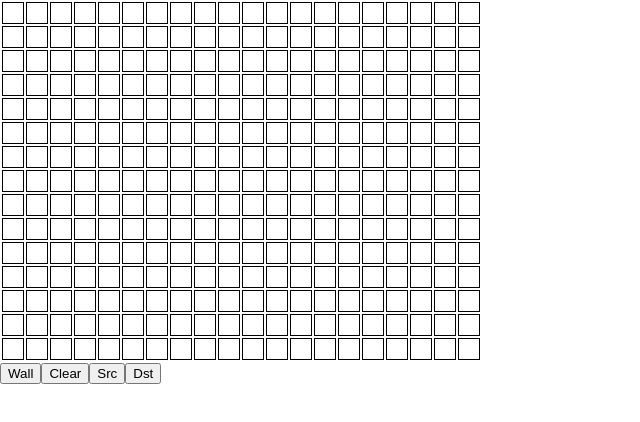
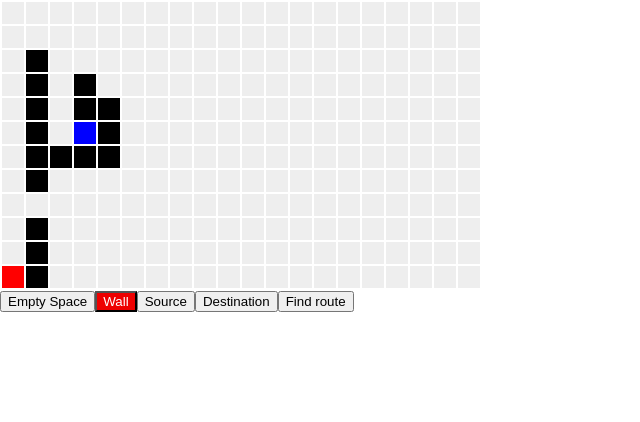
Before and after one commit to avevotsira/my-react-project, a React (Create React App) app: page / in a window 1280 px wide. Shown: the top 422 px of the page, without its empty margins (0-640 px from the left). Built offline with nearby package versions, Linux system fonts and the light colour scheme.

Commit message:
working finished

```diff
--- a/src/App.js
+++ b/src/App.js
@@ -5,180 +5,186 @@ function create2dArray(n, m) {
   return new Array(n).fill().map((_) => new Array(m).fill(false));
 }
 
-function App() {
-  // 15 x 20
+// 0 = Empty Space
+// 1 = Wall
+// 2 = Source
+// 3 = Destination
+const EMPTY_SPACE = 0;
+const WALL = 1;
+const SOURCE = 2;
+const DESTINATION = 3;
 
-  const [IsActivated, SetIsActivate] = useState(false);
-  const [IsSrc, SetIsSrc] = useState(false);
-  const [IsDsc, SetIsDsc] = useState(false);
-  const [IsFindPath, SetIsFindPath] = useState(false);
+const CELL_COLOR = ["#eeeeee", "#000000", "#ff0000", "#0000ff"];
 
-  const [grid, setGrid] = useState(create2dArray(15, 20));
-  const [color, setColor] = useState("");
-  const [isSource, setIsSource] = useState(false);
-  const [isDestination, setIsDestination] = useState(false);
-
-  const onClick = (r, c) => {
-    const list = [...grid];
-    console.log("Row" + r, "Column:" + c);
-    console.log(list[14][19]);
-    console.log(list);
-    const box = list[r][c];
-    if (!box && color) {
-      list[r][c] = color;
-      setGrid(list);
-
-      if (color === "red") {
-        setIsSource(true);
-        if (isDestination) {
-          SetIsFindPath(true);
-        }
-      }
-      if (color === "blue") {
-        setIsDestination(true);
-        if (isSource) {
-          SetIsFindPath(true);
-        }
+function createInitialMap() {
+  return [
+    [0, 0, 0, 0, 0, 0, 0, 0, 0, 0, 0, 0, 0, 0, 0, 0, 0, 0, 0, 0],
+    [0, 0, 0, 0, 0, 0, 0, 0, 0, 0, 0, 0, 0, 0, 0, 0, 0, 0, 0, 0],
+    [0, 1, 0, 0, 0, 0, 0, 0, 0, 0, 0, 0, 0, 0, 0, 0, 0, 0, 0, 0],
+    [0, 1, 0, 1, 0, 0, 0, 0, 0, 0, 0, 0, 0, 0, 0, 0, 0, 0, 0, 0],
+    [0, 1, 0, 1, 1, 0, 0, 0, 0, 0, 0, 0, 0, 0, 0, 0, 0, 0, 0, 0],
+    [0, 1, 0, 3, 1, 0, 0, 0, 0, 0, 0, 0, 0, 0, 0, 0, 0, 0, 0, 0],
+    [0, 1, 1, 1, 1, 0, 0, 0, 0, 0, 0, 0, 0, 0, 0, 0, 0, 0, 0, 0],
+    [0, 1, 0, 0, 0, 0, 0, 0, 0, 0, 0, 0, 0, 0, 0, 0, 0, 0, 0, 0],
+    [0, 0, 0, 0, 0, 0, 0, 0, 0, 0, 0, 0, 0, 0, 0, 0, 0, 0, 0, 0],
+    [0, 1, 0, 0, 0, 0, 0, 0, 0, 0, 0, 0, 0, 0, 0, 0, 0, 0, 0, 0],
+    [0, 1, 0, 0, 0, 0, 0, 0, 0, 0, 0, 0, 0, 0, 0, 0, 0, 0, 0, 0],
+    [2, 1, 0, 0, 0, 0, 0, 0, 0, 0, 0, 0, 0, 0, 0, 0, 0, 0, 0, 0],
+  ];
 }
 
-      color !== "black" && setColor("");
-    }
-  };
-  const find2d = (grid, item) => {
-    let ix = 0,
-      col = -1;
-    while (ix < grid.length && (col = grid[ix].indexOf(item)) === -1) ix++;
-    return ix === grid.length ? undefined : [ix, col];
-  };
-
-  const handlesClear = () => {
-    setGrid(create2dArray(15, 20));
-    if (IsActivated || IsSrc || IsDsc) {
-      SetIsActivate(false);
-      SetIsSrc(false);
-      SetIsDsc(false);
-      setIsDestination(false);
-      setIsSource(false);
-      SetIsFindPath(false);
-    }
-  };
-  const handlesWall = () => {
-    SetIsActivate((e) => !e);
-    if (IsSrc || IsDsc) {
-      SetIsDsc(false);
-      SetIsSrc(false);
-    }
-  };
-  const handlesSrc = () => {
-    SetIsSrc((e) => !e);
-    if (IsDsc || IsActivated) {
-      SetIsActivate(false);
-      SetIsDsc(false);
-    }
-  };
-  const handlesDsc = () => {
-    SetIsDsc((e) => !e);
-
-    if (IsSrc || IsActivated) {
-      SetIsActivate(false);
-      SetIsSrc(false);
-    }
-  };
-
-  const HandleFindpath = () => {
-    let list = [...grid];
-    let src = find2d(list, "red");
-    let r = src[0];
-    let c = src[1];
-    //let dst = find2d(list, "blue");
-
-    function move(r, c) {
-      if (list[r][c] === "blue") {
-        console.log("SRC to Dst is Possible");
-        alert("The Src => Dst is possible");
-      } else if (list[r][c] !== "black" && list[r][c] !== "v") {
-        console.log("Valid position at colum:", c, "row", r);
-        list[r][c] = "v";
+function createDummyRoute() {
+  return [
+    [0, 0, 0, 0, 0, 0, 0, 0, 0, 0, 0, 0, 0, 0, 0, 0, 0, 0, 0, 0],
+    [0, 0, 0, 0, 0, 0, 0, 0, 0, 0, 0, 0, 0, 0, 0, 0, 0, 0, 0, 0],
+    [0, 1, 0, 0, 0, 0, 0, 0, 0, 0, 0, 0, 0, 0, 0, 0, 0, 0, 0, 0],
+    [0, 1, 0, 1, 0, 0, 0, 0, 0, 0, 0, 0, 0, 0, 0, 0, 0, 0, 0, 0],
+    [0, 1, 0, 1, 1, 0, 0, 0, 0, 0, 0, 0, 0, 0, 0, 0, 0, 0, 0, 0],
+    [4, 1, 0, 3, 1, 0, 0, 0, 0, 0, 0, 0, 0, 0, 0, 0, 0, 0, 0, 0],
+    [4, 1, 1, 1, 1, 0, 0, 0, 0, 0, 0, 0, 0, 0, 0, 0, 0, 0, 0, 0],
+    [4, 1, 0, 0, 0, 0, 0, 0, 0, 0, 0, 0, 0, 0, 0, 0, 0, 0, 0, 0],
+    [4, 0, 0, 0, 0, 0, 0, 0, 0, 0, 0, 0, 0, 0, 0, 0, 0, 0, 0, 0],
+    [4, 1, 0, 0, 0, 0, 0, 0, 0, 0, 0, 0, 0, 0, 0, 0, 0, 0, 0, 0],
+    [4, 1, 0, 0, 0, 0, 0, 0, 0, 0, 0, 0, 0, 0, 0, 0, 0, 0, 0, 0],
+    [2, 1, 0, 0, 0, 0, 0, 0, 0, 0, 0, 0, 0, 0, 0, 0, 0, 0, 0, 0],
+  ];
 }
 
-      //list[r].length is 20
-      if (c < list[r].length - 1) {
-        move(r, c + 1);
-      }
-      //list.length is 15
-      if (r < list.length - 1) {
-        move(r + 1, c);
+function GameMap({ grid, onClick, route }) {
+  return (
+    <table>
+      <tbody>
+        {grid.map((row, rowIndex) => (
+          <tr key={rowIndex}>
+            {row.map((column, columnIndex) => {
+              let bgColor = CELL_COLOR[column];
+              if (
+                route[rowIndex][columnIndex] === 4 &&
+                column === EMPTY_SPACE
+              ) {
+                bgColor = "#0f0";
               }
 
-      if (r === 14 && list[r - 1][c] !== "v") {
-        move(r - 1, c);
-      }
-      if (c === 19 && list[r][c - 1] !== "v") {
-        move(r, c - 1);
-      }
-    }
-    move(r, c);
-  };
               return (
-    <div>
-      <table className="foo">
-        <tbody>
-          {grid.map((row, r) => (
-            <tr key={r}>
-              {row.map((column, c) => (
                 <td
-                  key={c}
-                  onClick={() => onClick(r, c)}
-                  style={{ backgroundColor: column || "white" }}
+                  key={columnIndex}
+                  style={{
+                    background: bgColor,
+                    height: 20,
+                    width: 20,
+                  }}
+                  onClick={() => onClick(rowIndex, columnIndex)}
                 ></td>
-              ))}
+              );
+            })}
           </tr>
         ))}
       </tbody>
     </table>
+  );
+}
+
+function findValueInGrid(grid, value) {
+  for (let sy = 0; sy < grid.length; sy++) {
+    for (let sx = 0; sx < grid[sy].length; sx++) {
+      if (grid[sy][sx] === value) return { x: sx, y: sy };
+    }
+  }
+
+  return null;
+}
+
+function pushToQueue(grid, q, x, y, px, py) {
+  if (x < 0) return;
+  if (y < 0) return;
+  if (x >= grid[0].length) return;
+  if (y >= grid.length) return;
+  if (grid[y][x] === WALL) return;
+  if (typeof grid[y][x] === "object") return;
+
+  grid[y][x] = { x: px, y: py };
+  q.push({ x, y });
+}
+
+function findRoute(grid) {
+  // where is the source location
+  // where is the destination location
+  const srcLocation = findValueInGrid(grid, SOURCE);
+  const destLocation = findValueInGrid(grid, DESTINATION);
+
+  if (!srcLocation || !destLocation) return;
+
+  const copyGrid = grid.map((row) => [...row]);
+
+  const q = [];
+  pushToQueue(copyGrid, q, srcLocation.x, srcLocation.y, null, null);
+
+  while (q.length > 0) {
+    const pop = q.shift();
+    if (pop.x === destLocation.x && pop.y === destLocation.y) break;
+    pushToQueue(copyGrid, q, pop.x + 1, pop.y, pop.x, pop.y);
+    pushToQueue(copyGrid, q, pop.x - 1, pop.y, pop.x, pop.y);
+    pushToQueue(copyGrid, q, pop.x, pop.y + 1, pop.x, pop.y);
+    pushToQueue(copyGrid, q, pop.x, pop.y - 1, pop.x, pop.y);
+  }
+
+  let ptr = destLocation;
+  while (ptr.y !== null) {
+    const tmp = copyGrid[ptr.y][ptr.x];
+    copyGrid[ptr.y][ptr.x] = 4;
+    ptr = tmp;
+  }
+
+  return copyGrid;
+}
+
+function App() {
+  const [grid, setGrid] = useState(createInitialMap());
+  const [editMode, setEditMode] = useState(WALL);
+  const [route, setRoute] = useState(
+    create2dArray(grid.length, grid[0].length)
+  );
+
+  const onCellClicked = (y, x) => {
+    if (editMode === WALL || editMode === EMPTY_SPACE) {
+      grid[y][x] = editMode;
+      setGrid([...grid]);
+    } else if (editMode === SOURCE || editMode === DESTINATION) {
+      const found = findValueInGrid(grid, editMode);
+      if (found) {
+        grid[found.y][found.x] = EMPTY_SPACE;
+      }
+      grid[y][x] = editMode;
+      setGrid([...grid]);
+    }
+  };
+
+  const onRouteClicked = () => {
+    setRoute(findRoute(grid));
+  };
+
+  return (
     <div>
+      <GameMap grid={grid} onClick={onCellClicked} route={route} />
+      <div>
+        {[
+          ["Empty Space", EMPTY_SPACE],
+          ["Wall", WALL],
+          ["Source", SOURCE],
+          ["Destination", DESTINATION],
+        ].map(([buttonName, buttonMode]) => (
           <button
-          onClick={() => {
-            setColor("black");
-            handlesWall();
+            key={buttonMode}
+            style={{
+              background: editMode === buttonMode ? "#e00" : undefined,
+              color: editMode === buttonMode ? "#fff" : undefined,
             }}
-          style={{
-            color: IsActivated ? "White" : "",
-            background: IsActivated ? "Black" : "",
-          }}
+            onClick={() => setEditMode(buttonMode)}
           >
-          Wall
+            {buttonName}
           </button>
-        <button onClick={handlesClear}>Clear</button>
-        {!isSource && (
-          <button
-            onClick={() => {
-              setColor("red");
-              handlesSrc();
-            }}
-            style={{
-              color: IsSrc ? "White" : "",
-              background: IsSrc ? "Black" : "",
-            }}
-          >
-            Src
-          </button>
-        )}
-        {!isDestination && (
-          <button
-            onClick={() => {
-              setColor("blue");
-              handlesDsc();
-            }}
-            style={{
-              color: IsDsc ? "White" : "",
-              background: IsDsc ? "Black" : "",
-            }}
-          >
-            Dst
-          </button>
-        )}
-        {IsFindPath && <button onClick={HandleFindpath}>Find Path</button>}
+        ))}
+        <button onClick={onRouteClicked}>Find route</button>
       </div>
     </div>
   );
```
Lines whose indentation alone changed are shown as unchanged.
